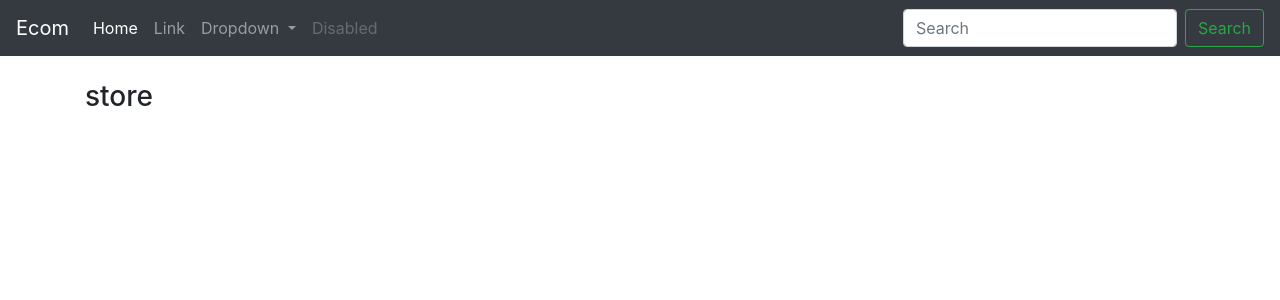
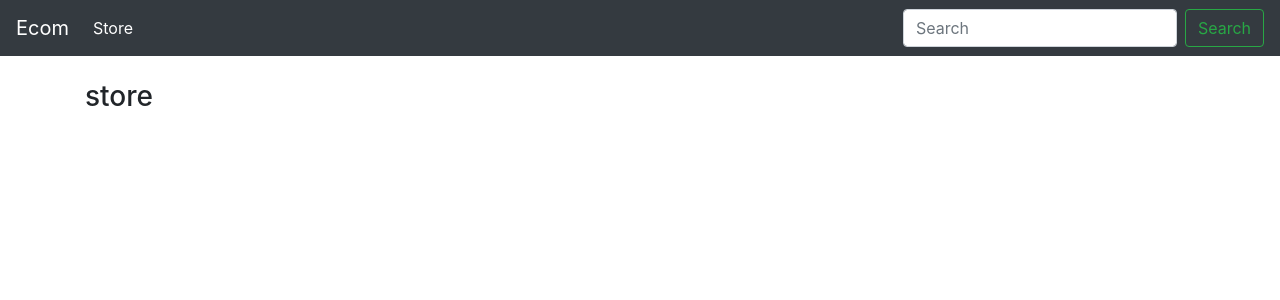
Before and after one commit to bellcastle88/E-commerce-Django, a Django app: page / in a window 1280 px wide. Shown: the top 300 px of the page. Run offline with Django 3.2, Linux system fonts and the light colour scheme; some libraries are stand-ins or nearby versions.

Commit message:
feature 10/04

```diff
--- a/store/templates/store/main.html
+++ b/store/templates/store/main.html
@@ -22,24 +22,7 @@
 	  <div class="collapse navbar-collapse" id="navbarSupportedContent">
 	    <ul class="navbar-nav mr-auto">
 	      <li class="nav-item active">
-	        <a class="nav-link" href="#">Home <span class="sr-only">(current)</span></a>
-	      </li>
-	      <li class="nav-item">
-	        <a class="nav-link" href="#">Link</a>
-	      </li>
-	      <li class="nav-item dropdown">
-	        <a class="nav-link dropdown-toggle" href="#" id="navbarDropdown" role="button" data-toggle="dropdown" aria-haspopup="true" aria-expanded="false">
-	          Dropdown
-	        </a>
-	        <div class="dropdown-menu" aria-labelledby="navbarDropdown">
-	          <a class="dropdown-item" href="#">Action</a>
-	          <a class="dropdown-item" href="#">Another action</a>
-	          <div class="dropdown-divider"></div>
-	          <a class="dropdown-item" href="#">Something else here</a>
-	        </div>
-	      </li>
-	      <li class="nav-item">
-	        <a class="nav-link disabled" href="#">Disabled</a>
+	        <a class="nav-link" href="{% url 'store' %}">Store <span class="sr-only">(current)</span></a>
 	      </li>
 	    </ul>
 	    <form class="form-inline my-2 my-lg-0">
```
